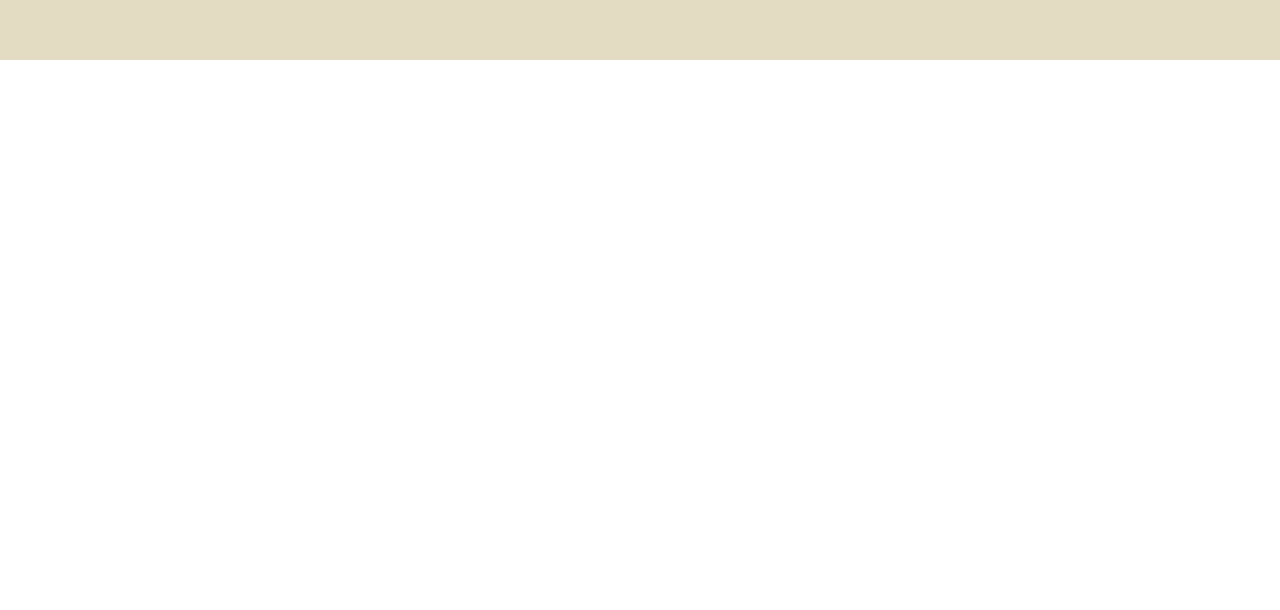
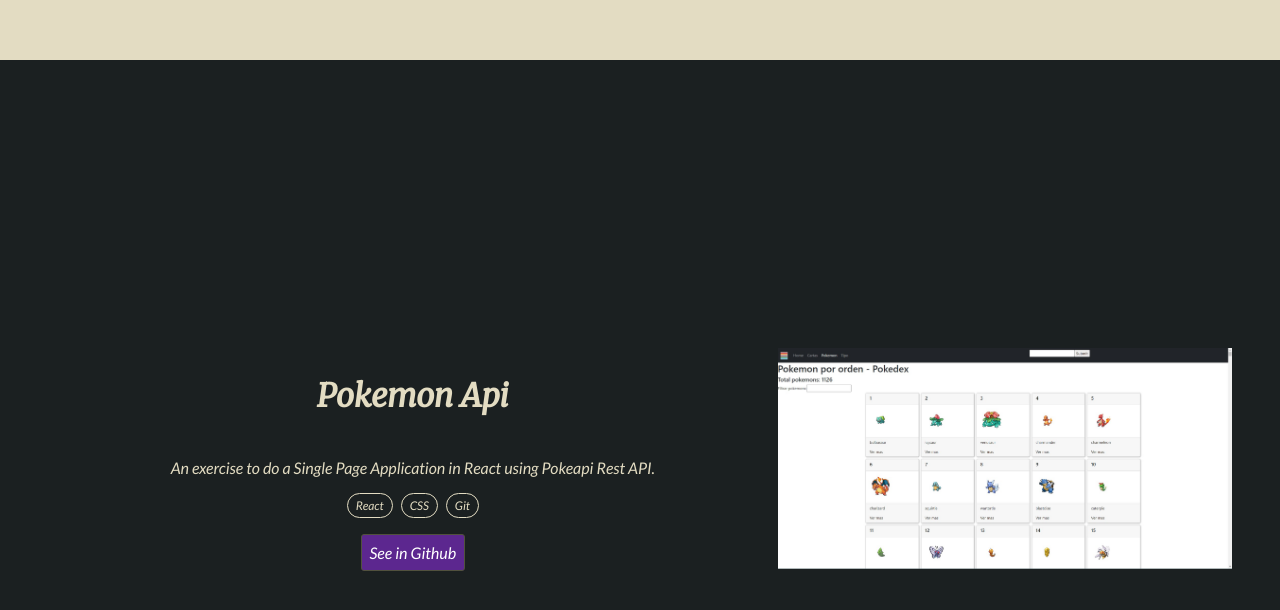
Before and after one commit to MarcMayneDev/MarcMayneDev.github.io, a plain HTML site: page indexunminified.html in a window 1280 px wide. Shown: the part 2340-2950 px from the top of the page. Before the commit the page ends 2400 px from the top, so only its background shows below. Drawn offline with Linux system fonts and the light colour scheme.

Commit message:
React Project

```diff
--- a/indexunminified.html
+++ b/indexunminified.html
@@ -11,6 +11,7 @@
     <link rel="stylesheet" href="styles/about.css">
     <link rel="stylesheet" href="styles/project_1.css">
     <link rel="stylesheet" href="styles/project_2.css">
+    <link rel="stylesheet" href="styles/project_3.css">
     <link rel="stylesheet" href="styles/social-networks.css">
     <link rel="stylesheet" href="styles/scrollbar.css">
     <link rel="canonical" href="https://marcmaynedev.github.io/">
@@ -87,5 +88,23 @@
             </div>
         </div>
     </section>
+    <section id="project_3">
+        <div class="container">
+            <div class="content">
+                <h2>Pokemon Api</h2>
+                <img loading="lazy" fetchpriority="low" class="mobile-only project3" src="pokeapi.webp" alt="Image about my React project using Pokeapi">
+                <p>An exercise to do a Single Page Application in React using Pokeapi Rest API.</p>
+                <div class="languages">
+                    <div class="react">React</div>
+                    <div class="css">CSS</div>
+                    <div class="git">Git</div>
+                </div>
+                <a class="togithub" target="_blank" href="https://github.com/MarcMayneDev/PokemonApi">See in Github</a>
+            </div>
+            <div class="project">
+                <img  loading="lazy" fetchpriority="low" class="desktop-only project3" src="pokeapi.jpg" alt="Image about my React project using Pokeapi">
+            </div>
+        </div>
+    </section>
 </body>
 </html>
--- /dev/null
+++ b/styles/project_3.css
@@ -0,0 +1,63 @@
+img.project3{
+    max-width: 100%;
+}
+
+section#project_3 .container{
+    height: 100%;
+    display: flex;
+    flex-direction: row;
+    align-items: center;
+    background-color: var(--principal);
+    color: var(--secundario);
+}
+section#project_3 .project{
+    flex: 2;
+}
+section#project_3 .content{
+    display: flex;
+    flex-direction: column;
+    align-items: center;
+    flex: 3;
+    text-align: center;
+    padding: 24px;
+}
+section#project_3 .content .languages{
+    display: flex;
+    flex-direction: row;
+    gap: 8px;
+    margin-bottom: 16px;
+}
+section#project_3 .content .languages div{
+    width: fit-content;
+    background: var(--principal);
+    border: 1px solid var(--secundario);
+    max-width: 100%;
+    padding: 4px 8px;
+    border-radius: 24px;
+    font-size: 12px;
+}
+section#project_3 div.content .togithub{
+    width:  fit-content;
+    background-color: var(--action);
+    color: #FFF;
+    border: 1px solid #51513d;
+    border-radius: 3px;
+    padding: 8px;
+    transition: all 0.5s;
+}
+section#project_3 div.content .togithub:hover{
+    padding-right: 16px;
+    padding-left: 16px;
+}
+
+@media screen and (min-width : 906px){
+    section#project_3 .project{
+        flex: 2;
+    }
+}
+
+@media screen and (max-width : 906px){
+    section#project_3 .project{
+        flex: 0;
+    }
+}
--- a/styles/social-networks.css
+++ b/styles/social-networks.css
@@ -15,7 +15,7 @@
     width: 32px;
     height: 32px;
 }
-/* .social-networks li img:hover {
-    width: 30px;
-    height: 30px;
-} */
+.social-networks li img:hover {
+    transform: scale(1.15) perspective(1px);
+
+}
```
Also changed, not shown: index.html (+1 -1 lines), pokeapi.jpg (added), pokeapi.webp (added).
